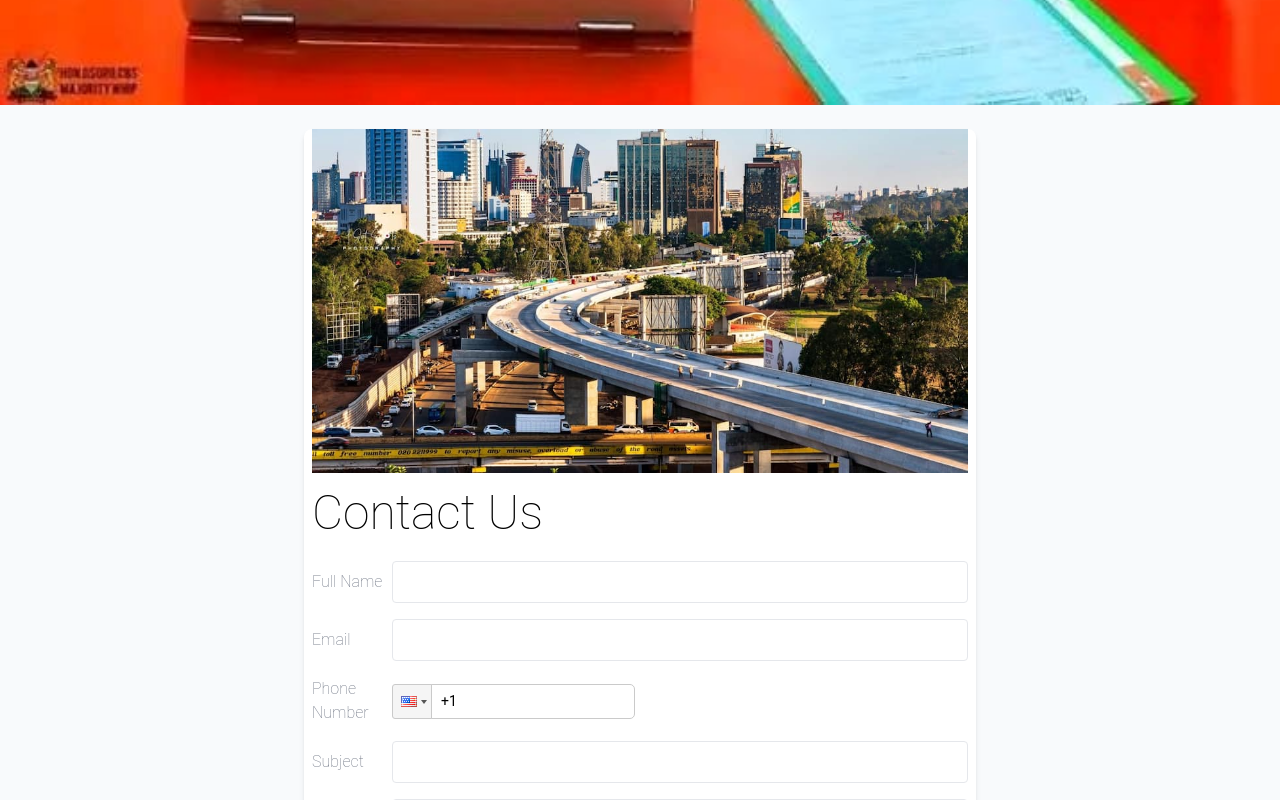
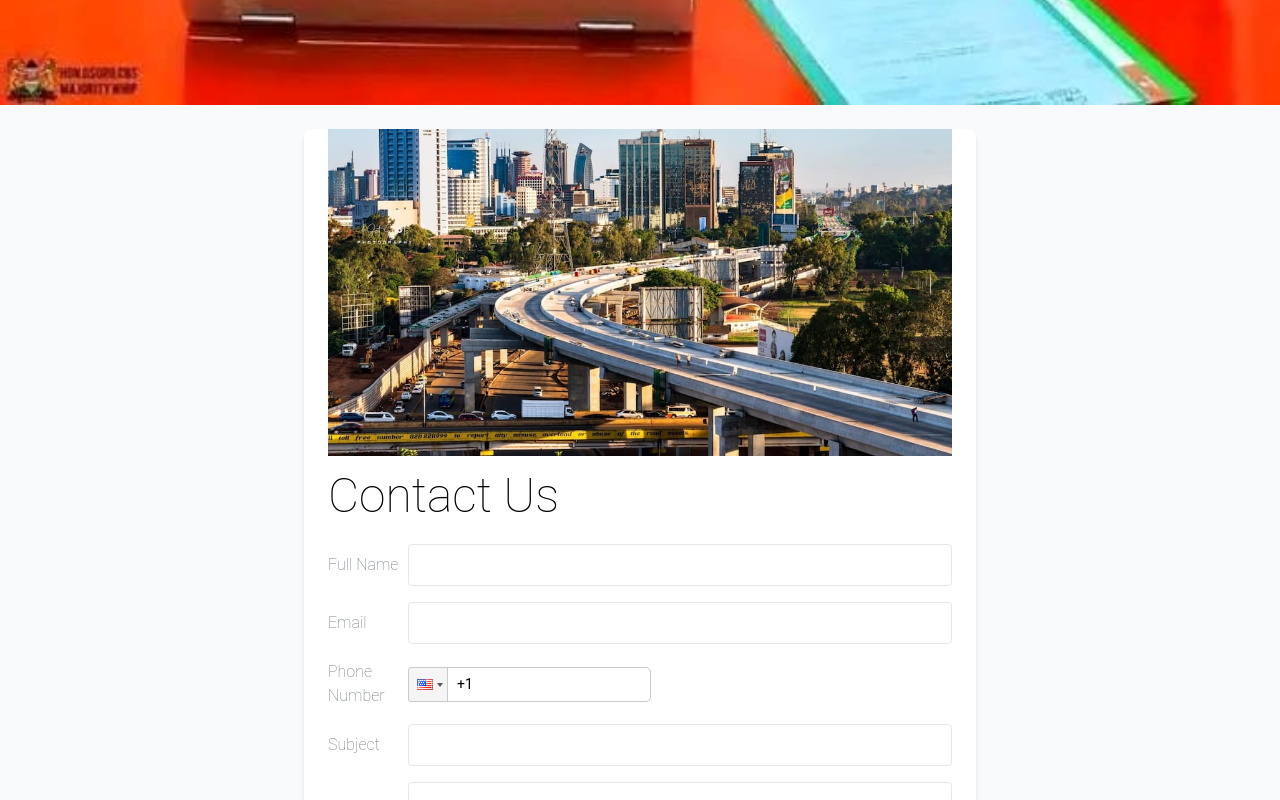
Before and after one commit to MICHAELMORARA/tuongee, a React (Create React App) app: page /contacts in a window 1280 px wide. Shown: the part 1560-2360 px from the top of the page. Built offline with nearby package versions, Linux system fonts and the light colour scheme.

Commit message:
first commit

```diff
--- a/src/components/Contacts.js
+++ b/src/components/Contacts.js
@@ -137,7 +137,7 @@ const Contacts = () => {
             />
           </div>
 
-          <div className='max-w-80 bg-white mt-6 px-2 pb-6 rounded-lg shadow-md text-start mb-8 md:max-w-2xl mx-auto hover:text-black'>
+          <div className='max-w-80 bg-white mt-6 px-4 pb-6  md:px-6 rounded-lg shadow-md text-start mb-8 md:max-w-2xl mx-auto hover:text-black'>
             <img className='md:w-auto md:mx-auto mb-4' src={image20} alt='' />
             <h2 className='text-5xl mt-3 roboto-thin mb-6'>Contact <span className='font-bold text-5xl roboto-thin text-black'>Us</span></h2>
             <form className='space-y-4' onSubmit={handleSubmit}>
```
